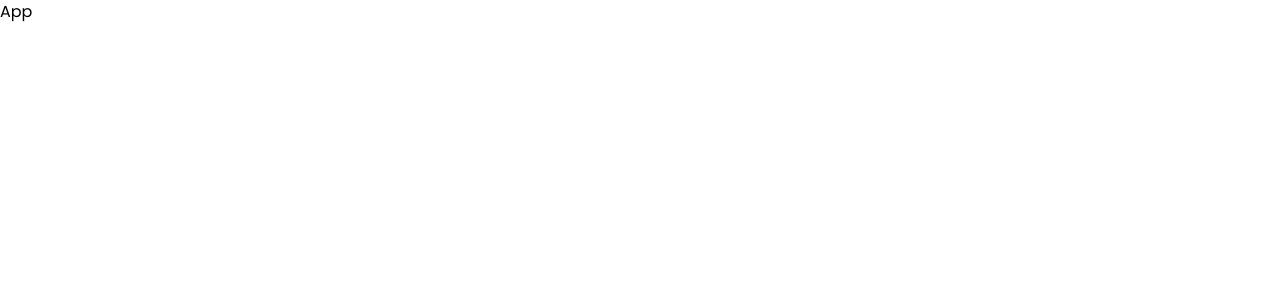
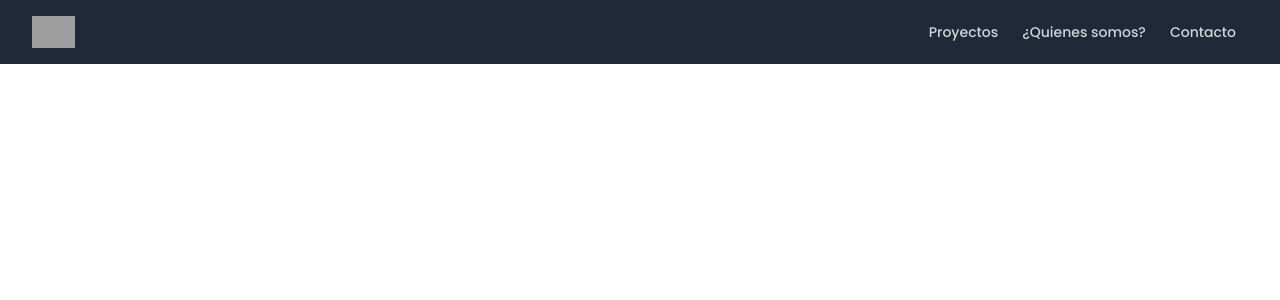
Before and after one commit to ZeilSoft/zailsoft-portfolio, a React (Vite) app in the folder front/: page / in a window 1280 px wide. Shown: the top 300 px of the page. Built offline with nearby package versions, Linux system fonts and the light colour scheme; grey boxes are pictures that could not be loaded.

Commit message:
feat(Front): :sparkles: Add navbar

```diff
--- a/front/src/App.tsx
+++ b/front/src/App.tsx
@@ -1,8 +1,11 @@
+import Navbar from "./pages/home/components/Navbar"
+import HomePage from "./pages/home/homePage"
+
 function App() {
-
   return (
     <main className="font-poppins">
-        <h1>App</h1>
+      <Navbar />
+      <HomePage />
     </main>
   )
 }
--- /dev/null
+++ b/front/src/pages/home/HomePage.tsx
@@ -0,0 +1,8 @@
+const HomePage = () => {
+  return (
+    <div>
+
+    </div>
+  )
+}
+export default HomePage
--- /dev/null
+++ b/front/src/pages/home/components/Navbar.tsx
@@ -0,0 +1,128 @@
+import { useState } from "react"
+
+const Navbar = () => {
+  const [open, setOpen] = useState(false)
+  return (
+    <header>
+      <nav className="bg-gray-800">
+        <div className="mx-auto max-w-7xl px-2 sm:px-6 lg:px-8">
+          <div className="relative flex h-16 items-center justify-between">
+            <div className="absolute inset-y-0 left-0 flex items-center sm:hidden">
+              {/*  <!-- Mobile menu button--> */}
+              <button
+                type="button"
+                className="relative inline-flex items-center justify-center rounded-md p-2 text-gray-400 hover:bg-gray-700 hover:text-white focus:outline-none focus:ring-2 focus:ring-inset focus:ring-white"
+                aria-controls="mobile-menu"
+                aria-expanded="false"
+                onClick={() => setOpen(!open)}
+              >
+                <span className="absolute -inset-0.5"></span>
+                <span className="sr-only">Open main menu</span>
+                {/* <!--
+            Icon when menu is closed.
+
+            Menu open: "hidden", Menu closed: "block"
+          --> */}
+                <svg
+                  className={`h-6 w-6 ${open ? "hidden" : "block"}`}
+                  fill="none"
+                  viewBox="0 0 24 24"
+                  stroke-width="1.5"
+                  stroke="currentColor"
+                  aria-hidden="true"
+                >
+                  <path
+                    stroke-linecap="round"
+                    stroke-linejoin="round"
+                    d="M3.75 6.75h16.5M3.75 12h16.5m-16.5 5.25h16.5"
+                  />
+                </svg>
+                {/* <!--
+            Icon when menu is open.
+
+            Menu open: "block", Menu closed: "hidden"
+          --> */}
+                <svg
+                  className={`h-6 w-6 ${open ? "block" : "hidden"}`}
+                  fill="none"
+                  viewBox="0 0 24 24"
+                  stroke-width="1.5"
+                  stroke="currentColor"
+                  aria-hidden="true"
+                >
+                  <path
+                    stroke-linecap="round"
+                    stroke-linejoin="round"
+                    d="M6 18L18 6M6 6l12 12"
+                  />
+                </svg>
+              </button>
+            </div>
+            <div className="flex flex-1 items-center justify-center sm:items-stretch sm:justify-start">
+              <div className="flex flex-shrink-0 items-center">
+                <img
+                  className="h-8 w-auto"
+                  src="https://tailwindui.com/img/logos/mark.svg?color=indigo&shade=500"
+                  alt="Your Company"
+                />
+              </div>
+              <div className="hidden sm:ml-6 sm:flex sm:flex-1">
+                <div className="flex w-full items-end justify-end">
+                  {/* <!-- Current: "bg-gray-900 text-white", Default: "text-gray-300 hover:bg-gray-700 hover:text-white" --> */}
+                  <a
+                    href="#"
+                    className="rounded-md px-3 py-2 text-sm font-medium text-gray-300 hover:bg-gray-700 hover:text-white"
+                  >
+                    Proyectos
+                  </a>
+                  <a
+                    href="#"
+                    className="rounded-md px-3 py-2 text-sm font-medium text-gray-300 hover:bg-gray-700 hover:text-white"
+                  >
+                    ¿Quienes somos?
+                  </a>
+                  <a
+                    href="#"
+                    className="rounded-md px-3 py-2 text-sm font-medium text-gray-300 hover:bg-gray-700 hover:text-white"
+                  >
+                    Contacto
+                  </a>
+                </div>
+              </div>
+            </div>
+          </div>
+        </div>
+
+        {/* <!-- Mobile menu, show/hide based on menu state. --> */}
+        <div
+          className={`sm:hidden ${open ? "block" : "hidden"}`}
+          id="mobile-menu"
+        >
+          <div className="space-y-1 px-2 pb-3 pt-2">
+            {/*  <!-- Current: "bg-gray-900 text-white", Default: "text-gray-300 hover:bg-gray-700 hover:text-white" --> */}
+
+            <a
+              href="#projects"
+              className="block rounded-md px-3 py-2 text-base font-medium text-gray-300 hover:bg-gray-700 hover:text-white"
+            >
+              Proyectos
+            </a>
+            <a
+              href="#whoare"
+              className="block rounded-md px-3 py-2 text-base font-medium text-gray-300 hover:bg-gray-700 hover:text-white"
+            >
+              ¿Quienes somos?
+            </a>
+            <a
+              href="#contact"
+              className="block rounded-md px-3 py-2 text-base font-medium text-gray-300 hover:bg-gray-700 hover:text-white"
+            >
+              Contacto
+            </a>
+          </div>
+        </div>
+      </nav>
+    </header>
+  )
+}
+export default Navbar
```
